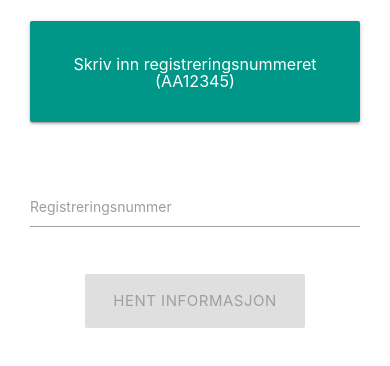
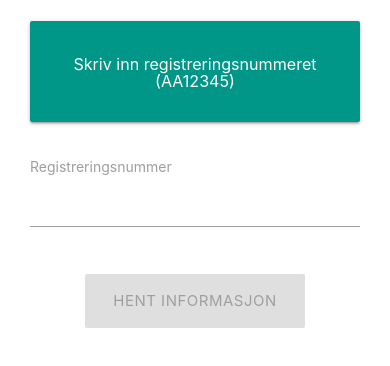
Before and after one commit to w3bdesign/Statens-Vegvesen, a website built with Parcel: page index.html in a window 390 px wide. Built offline with nearby package versions, Linux system fonts and the light colour scheme.

Commit message:
Fix label on mobile

```diff
--- a/index.html
+++ b/index.html
@@ -18,6 +18,10 @@
       #feilMelding {
         font-size: 18px;
         color: red;
+      }
+
+      label {
+        margin-top: -40px;
       }
     </style>
   </head>
--- a/package.json
+++ b/package.json
@@ -19,7 +19,7 @@
   },
   "homepage": "https://github.com/w3bdesign/Statens-Vegvesen#readme",
   "devDependencies": {
-    "@types/node": "^14.6.1",
+    "@types/node": "^14.6.2",
     "parcel-bundler": "^1.12.4",
     "typescript": "^4.0.2"
   },
```
Also changed, not shown: 1 other file.
